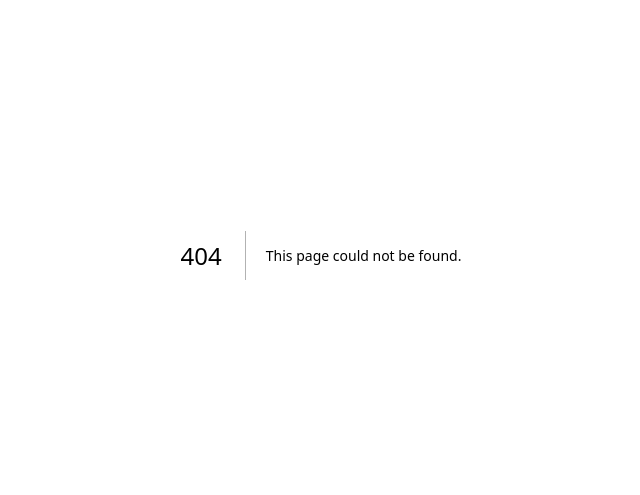
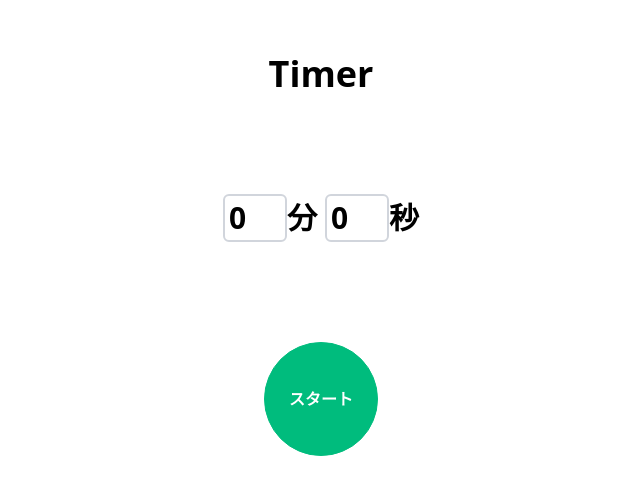
Before and after one commit to saku6911/react_app_100, a Next.js app: page /timer in a window 1280 px wide. Before the commit this address had no page. Shown: the part 145-640 px from the top of the page, without its empty margins (319-959 px from the left). Built offline with nearby package versions, Linux system fonts and the light colour scheme.

Commit message:
create timer

```diff
--- a/package.json
+++ b/package.json
@@ -9,10 +9,12 @@
     "lint": "next lint"
   },
   "dependencies": {
+    "jotai": "^2.12.3",
     "next": "15.3.1",
     "postcss": "^8.5.3",
     "react": "^19.0.0",
-    "react-dom": "^19.0.0"
+    "react-dom": "^19.0.0",
+    "use-sound": "^5.0.0"
   },
   "devDependencies": {
     "@eslint/eslintrc": "^3",
--- a/src/app/page.tsx
+++ b/src/app/page.tsx
@@ -15,6 +15,9 @@ export default function Home() {
       <Link href="/todo" className="hover:text-neutral-500">
         03. Todo
       </Link>
+      <Link href="/timer" className="hover:text-neutral-500">
+        04. Timer
+      </Link>
     </div>
   );
 }
--- /dev/null
+++ b/src/app/timer/atom.tsx
@@ -0,0 +1,13 @@
+import { atom } from "jotai";
+
+export const minutesAtom = atom(0);
+
+export const secondsAtom = atom(0);
+
+export const timerCount = atom(0);
+
+export const timerActive = atom(false);
+
+export const startTimer = atom(false);
+
+export const hasPlayed = atom(false);
--- /dev/null
+++ b/src/app/timer/components/primaryButton.tsx
@@ -0,0 +1,12 @@
+import { Props } from "../types";
+export default function PrimaryButton(props: Props) {
+  const { children, handleStart } = props;
+  return (
+    <button
+      onClick={handleStart}
+      className="cursor-pointer rounded-full border-solid font-bold text-white border-emerald-500 bg-emerald-500 border-1 px-5 py-11 hover:opacity-80 duration"
+    >
+      <p className="w-18"> {children}</p>
+    </button>
+  );
+}
--- /dev/null
+++ b/src/app/timer/components/secondaryButton.tsx
@@ -0,0 +1,12 @@
+import { Props } from "../types";
+export default function SecondaryButton(props: Props) {
+  const { children, handleReset } = props;
+  return (
+    <button
+      onClick={handleReset}
+      className="cursor-pointer rounded-full border-solid font-bold text-emerald-500 border-emerald-500  border-1 px-5 py-11 hover:opacity-50 duration-300 "
+    >
+      <p className="w-18"> {children}</p>
+    </button>
+  );
+}
--- /dev/null
+++ b/src/app/timer/components/stopButton.tsx
@@ -0,0 +1,12 @@
+import { Props } from "../types";
+export default function StopButton(props: Props) {
+  const { children, handleStop } = props;
+  return (
+    <button
+      onClick={handleStop}
+      className="cursor-pointer rounded-full border-solid font-bold text-white border-emerald-500 bg-emerald-500 border-1 px-5 py-11 hover:opacity-80 duration"
+    >
+      <p className="w-18"> {children}</p>
+    </button>
+  );
+}
--- /dev/null
+++ b/src/app/timer/global.d.ts
@@ -0,0 +1,4 @@
+declare module "*.mp3" {
+  const src: string;
+  export default src;
+}
--- /dev/null
+++ b/src/app/timer/input.tsx
@@ -0,0 +1,75 @@
+"use client";
+
+import { useAtom } from "jotai";
+import PrimaryButton from "./components/primaryButton";
+import { minutesAtom, secondsAtom, startTimer, timerActive } from "./atom";
+import { useState } from "react";
+
+export default function Input() {
+  const [minutes, setMinutes] = useAtom(minutesAtom);
+  const [seconds, setSeconds] = useAtom(secondsAtom);
+  const [, setActive] = useAtom(timerActive);
+  const [, setStart] = useAtom(startTimer);
+
+  const [error, setError] = useState("");
+
+  const handleStart = () => {
+    if (minutes < 0 || minutes > 99) {
+      setError("分は0〜99の範囲で入力してください");
+      return;
+    }
+    if (seconds < 0 || seconds > 59 || seconds === 0) {
+      setError("秒は0〜59の範囲で入力してください");
+      return;
+    }
+
+    setError("正しい数値（時間）を入力してください");
+    setActive(true);
+    setStart(true);
+  };
+
+  const handleMinutesChange = (e: React.ChangeEvent<HTMLInputElement>) => {
+    const value = Number(e.target.value);
+    if (value >= 0 && value <= 99) {
+      setMinutes(value);
+    }
+  };
+
+  const handleSecondsChange = (e: React.ChangeEvent<HTMLInputElement>) => {
+    const value = Number(e.target.value);
+    if (value >= 0 && value <= 59) {
+      setSeconds(value);
+    }
+  };
+
+  return (
+    <div className="flex flex-col gap-25 items-center">
+      <div className="flex gap-2 font-bold text-3xl">
+        <div>
+          <input
+            type="number"
+            min={0}
+            max={99}
+            value={minutes}
+            onChange={handleMinutesChange}
+            className="w-16 border-solid border-gray-300 border-2 rounded-md p-1"
+          />
+          分
+        </div>
+        <div>
+          <input
+            type="number"
+            min={0}
+            max={59}
+            value={seconds}
+            onChange={handleSecondsChange}
+            className="w-16 border-solid border-gray-300 border-2 rounded-md p-1"
+          />
+          秒
+        </div>
+      </div>
+      {error && <p className="text-red-500 mt-2">{error}</p>}
+      <PrimaryButton handleStart={handleStart}>スタート</PrimaryButton>
+    </div>
+  );
+}
--- /dev/null
+++ b/src/app/timer/page.tsx
@@ -0,0 +1,16 @@
+"use client";
+
+import { useAtom } from "jotai";
+import Input from "./input";
+import Start from "./start";
+import { timerActive } from "./atom";
+
+export default function Timer() {
+  const [active] = useAtom(timerActive);
+  return (
+    <div className="flex flex-col items-center justify-center h-screen gap-25">
+      <h1 className="text-4xl font-bold">Timer</h1>
+      {active == true ? <Start /> : <Input />}
+    </div>
+  );
+}
--- /dev/null
+++ b/src/app/timer/start.tsx
@@ -0,0 +1,84 @@
+import SecondaryButton from "./components/secondaryButton";
+import {
+  hasPlayed,
+  minutesAtom,
+  secondsAtom,
+  startTimer,
+  timerActive,
+} from "./atom";
+import { useAtom } from "jotai";
+import { useEffect, useState } from "react";
+import StopButton from "./components/stopButton";
+import PrimaryButton from "./components/primaryButton";
+import useSound from "use-sound";
+
+export default function Start() {
+  const [minutes] = useAtom(minutesAtom);
+  const [seconds] = useAtom(secondsAtom);
+  const [, setActive] = useAtom(timerActive);
+  const [start, setStart] = useAtom(startTimer);
+  const [played, setPlayed] = useAtom(hasPlayed);
+  const [totalSeconds, setTotalSeconds] = useState(minutes * 60 + seconds);
+
+  const Sound = "/soundsAlarm.mp3";
+  const [play, { stop }] = useSound(Sound, { soundEnabled: true });
+  useEffect(() => {
+    let interval: NodeJS.Timeout;
+
+    if (totalSeconds === 0 && !played) {
+      console.log(totalSeconds);
+      play();
+      setPlayed(true);
+      alert("時間切れ");
+      stop();
+      setStart(false);
+      return;
+    }
+
+    if (start) {
+      interval = setInterval(() => {
+        setTotalSeconds((prev) => {
+          if (prev <= 1) {
+            clearInterval(interval);
+            return 0;
+          }
+          return prev - 1;
+        });
+      }, 1000);
+    }
+
+    return () => {
+      if (interval) {
+        clearInterval(interval);
+      }
+    };
+  }, [start, totalSeconds, play, played, setPlayed, setStart, stop]);
+  const handleStop = () => {
+    setStart(false);
+  };
+
+  const handleReset = () => {
+    setActive(false);
+    setPlayed(false);
+    setTotalSeconds(minutes * 60 + seconds);
+  };
+
+  const handleStart = () => {
+    setActive(true);
+    setStart(true);
+  };
+
+  return (
+    <div className="flex flex-col gap-25">
+      <h2 className="text-4xl font-bold text-center">{totalSeconds}</h2>
+      <div className="flex gap-10">
+        <SecondaryButton handleReset={handleReset}>リセット</SecondaryButton>
+        {start == true ? (
+          <StopButton handleStop={handleStop}>一時停止</StopButton>
+        ) : (
+          <PrimaryButton handleStart={handleStart}>再開</PrimaryButton>
+        )}
+      </div>
+    </div>
+  );
+}
--- /dev/null
+++ b/src/app/timer/types.tsx
@@ -0,0 +1,6 @@
+export type Props = {
+  children: string;
+  handleStart?: () => void;
+  handleStop?: () => void;
+  handleReset?: () => void;
+};
```
Also changed, not shown: 2 other files (tests, documents, lock files or other folders).
